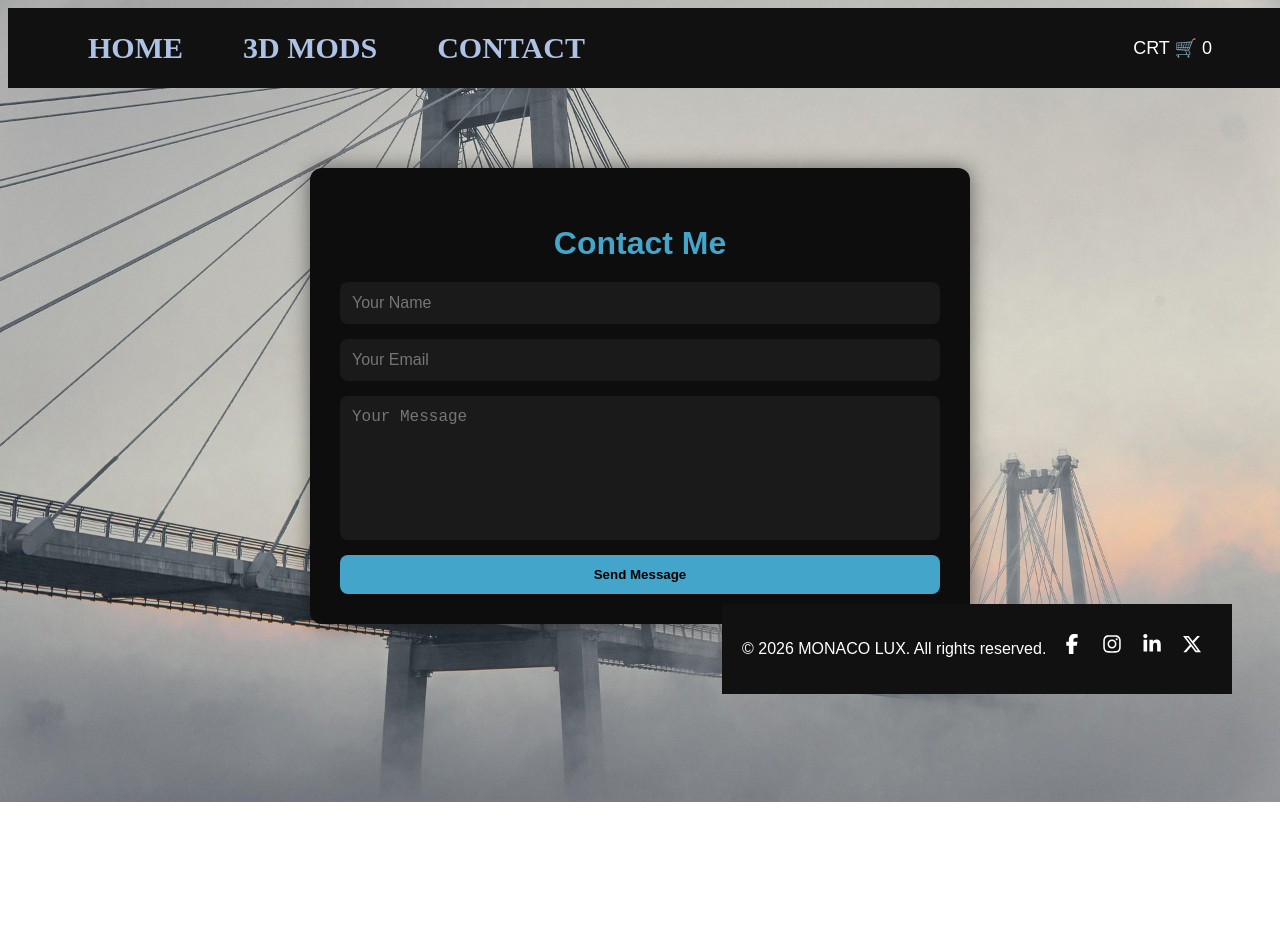
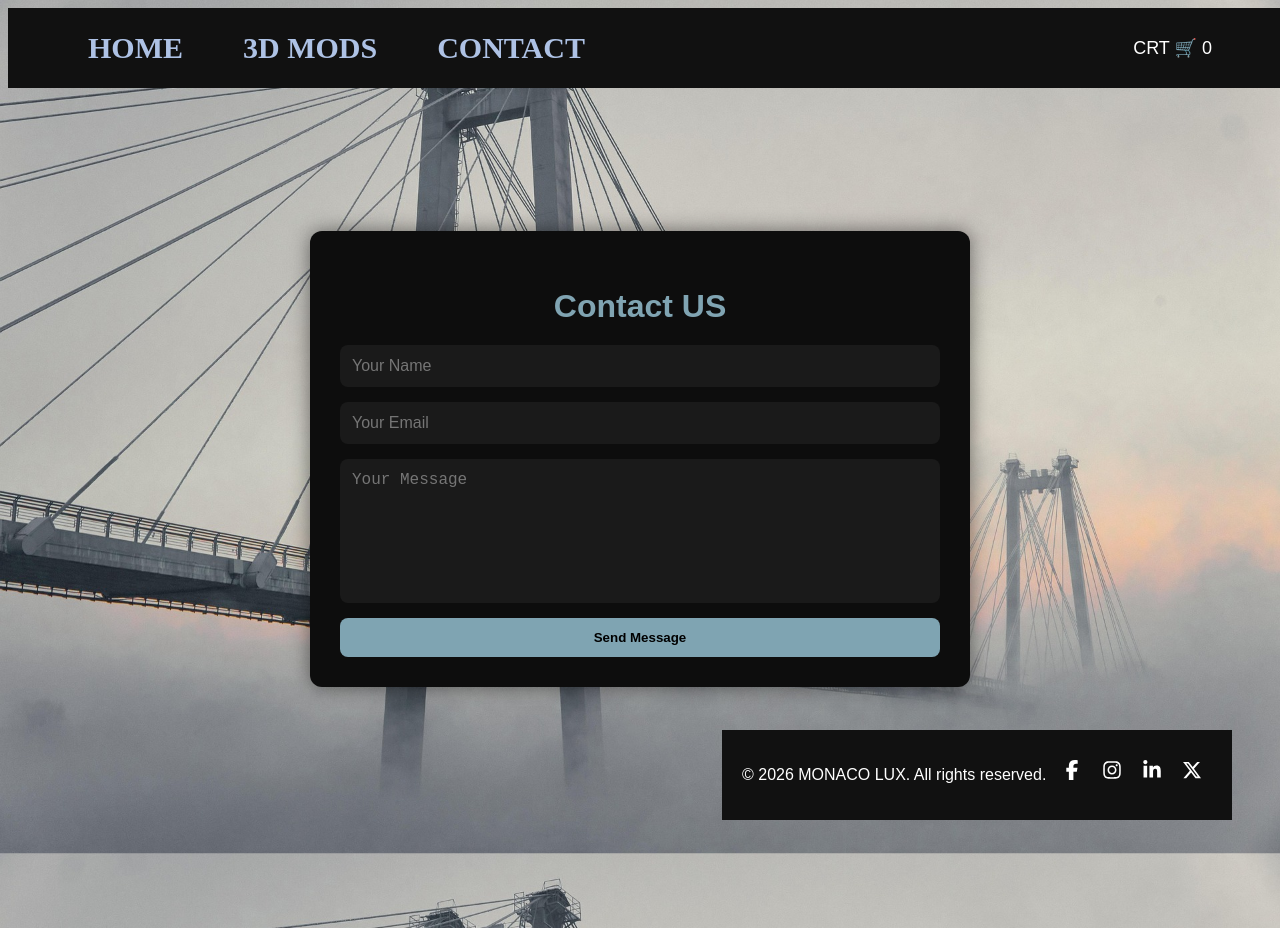
Before and after one commit to NanaProject2023/carproject, a React (Vite) app in the folder client/: page /carproject/contact in a window 1280 px wide. Shown: the top 928 px of the page. Before the commit the page ends 802 px from the top, so only its background shows below. Built offline with nearby package versions, Linux system fonts and the light colour scheme.

Commit message:
FOOTER Part2

```diff
--- a/client/src/App.css
+++ b/client/src/App.css
@@ -13,9 +13,9 @@ body{
 
   grid-template-columns:repeat(3, 1fr);
 
-  gap:20px;
+  gap:0px;
   margin-top: 36px;
-  margin-left: 15%;
+  margin-left: 25%;
 
 
 }
@@ -26,7 +26,7 @@ body{
   width: 400px;
   background:rgba(16, 9, 41, 0.208);
   border-radius:10px;
-  padding: 15px;
+
   padding-bottom: 20px;
   box-shadow:0 4px 10px rgba(24, 21, 78, 0.824);
   margin-left: 40px;
@@ -42,12 +42,6 @@ body{
   border-radius:6px;
 }
 
-.price{
-  color:green;
-  font-weight:bold;
-  font-size:18px;
-}
-
 .mmain-layout {
   display: flex;
   align-items: flex-start; /* aligns top */
--- a/client/src/components/CarCard.css
+++ b/client/src/components/CarCard.css
@@ -1,7 +1,3 @@
-
-
-
-
 
 
 
@@ -34,7 +30,7 @@
 }
 
 .price{
-  color:#1e8e3e;
+  color:#578463;
   font-weight:bold;
   font-size:18px;
   margin-bottom:12px;
--- a/client/src/components/Contact.css
+++ b/client/src/components/Contact.css
@@ -1,7 +1,7 @@
 .contact-container {
   width: 100%;
   max-width: 600px;
-  margin: 80px auto;
+  margin: 143px auto;
   padding: 30px;
   background: #0d0d0d;
   color: #ffffff;
@@ -13,7 +13,7 @@
 .contact-container h2 {
   margin-bottom: 20px;
   font-size: 2rem;
-  color: #44a5cb;
+  color: #95c0d1d7;
 }
 
 .contact-form {
@@ -42,7 +42,7 @@
   padding: 12px;
   border: none;
   border-radius: 8px;
-  background: #44a5cb;
+  background: #95c0d1d7;
   color: #000;
   font-weight: bold;
   cursor: pointer;
@@ -50,7 +50,7 @@
 }
 
 .contact-form button:hover {
-  background: #2f8aa8;
+  background: #d5dcde98;
 }
 
 .status {
--- a/client/src/components/Contact.jsx
+++ b/client/src/components/Contact.jsx
@@ -45,7 +45,7 @@ export default function Contact() {
 
   return (
     <div className="contact-container">
-      <h2>Contact Me</h2>
+      <h2>Contact US</h2>
 
       <form onSubmit={handleSubmit} className="contact-form">
         <input
--- a/client/src/components/LeftAd3D.css
+++ b/client/src/components/LeftAd3D.css
@@ -44,7 +44,7 @@ z-index: 3;
   flex-direction: column;
   gap: 10px;
   padding: 10px;
-  margin-left: 30px;
+  margin-left: 0px;
   margin-top: 20px;
 }
 
--- a/client/src/components/PromoVideo.css
+++ b/client/src/components/PromoVideo.css
@@ -17,8 +17,8 @@
 }
 .banner-logo {
   position: absolute;
-  top: -100px;
-  right: 20px;
+  top: 0px;
+  right: -120px;
   width: 700px; /* adjust size */
   height: 500px;
   z-index: 2;
```
